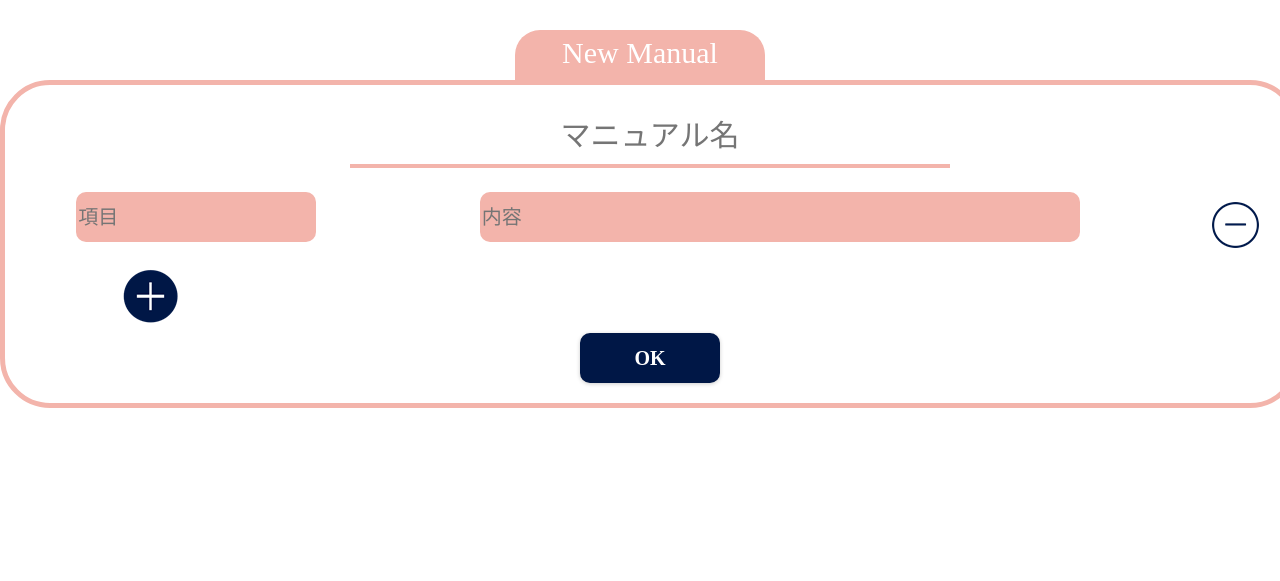
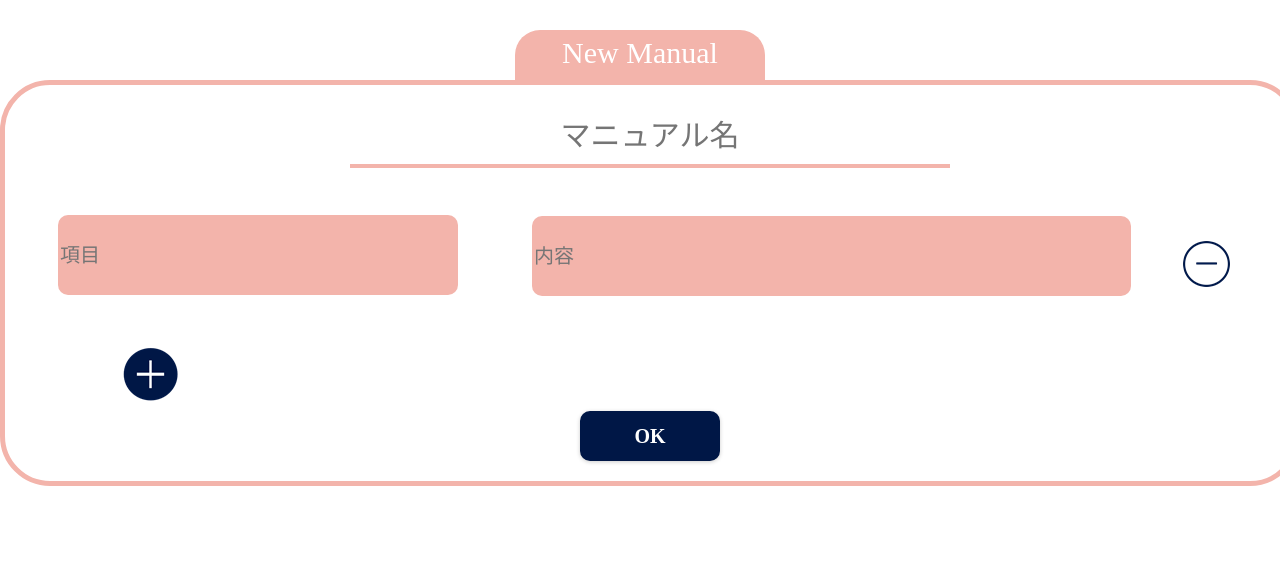
Before and after one commit to plusdojo2024/C2, a Java web app: template WebContent/WEB-INF/jsp/manual_resist.jsp in a window 1280 px wide. Shown: the part 130-711 px from the top of the page. Run offline with Tomcat 11, a stand-in JSP engine, Linux system fonts and the light colour scheme; the template is opened without the code that fills it, so the values that code supplies are empty.

Commit message:
大戸です

```diff
--- a/WebContent/WEB-INF/jsp/manual_resist.jsp
+++ b/WebContent/WEB-INF/jsp/manual_resist.jsp
@@ -76,10 +76,10 @@
 	        			  </td>
 	        			</tr>
 						<tr id = "target">
-	          			  <td>
+	          			  <td class="tdclass">
 	          				&emsp;<input type="text" name="item" placeholder="項目">
 	          			  </td>
-	          			  <td>
+	          			  <td class="tdclass1">
 	          			    <input type="text" name="content" placeholder="内容">
 	          			  </td>
 	          			  <td>
--- a/WebContent/css/manual.css
+++ b/WebContent/css/manual.css
@@ -54,9 +54,10 @@
 		border-bottom: 4px solid #F3B4AB;
 	}
 
+
 	input[name=content] {
-		width: 30em;
-		height: 50px;
+		width: 100%;
+		height: 80px;
 		font-size:20px;
 		color:white;
 		margin-bottom:20px;
@@ -70,16 +71,28 @@
 		background-color: #F9E799;
 	}
 
+.tdclass{
+	width: 500px;
+	height: 30px;
+}
+
+.tdclass1{
+	margin-bottom: 0;
+	height: 30px;
+}
 	input[name=item]{
-		width: 12em;
-		height: 50px;
+		width: 400px;
+		height: 80px;
 		font-size:20px;
 		color:white;
-		margin-bottom:20px;
+		/*margin-bottom:20px;*/
 		border: none;
 		outline: none;
 		border-radius:10px;
 		background-color:#F3B4AB;
+		margin-left: 50px;
+		margin-right: 70px;
+		margin-bottom: 45px;
 	}
 
 	input[name=item]:hover{
```
Also changed, not shown: WebContent/css/manual_update.css (+9 -1 lines).
